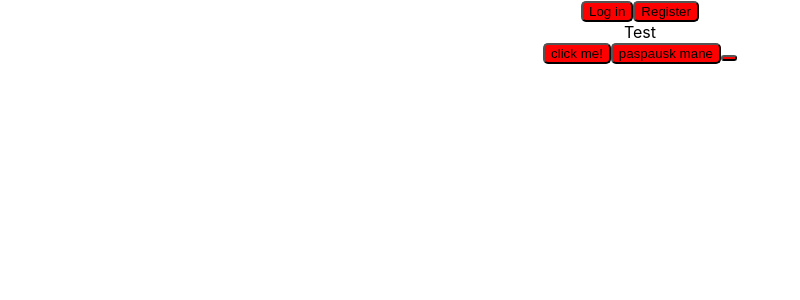
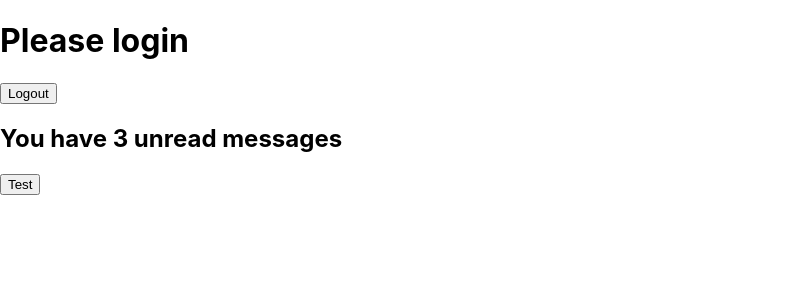
Before and after one commit to LaurisGi/ReactJs, a React (Create React App) app: page / in a window 1280 px wide. Shown: the top 300 px of the page, without its empty margins (0-800 px from the left). Built offline with nearby package versions, Linux system fonts and the light colour scheme.

Commit message:
3 paskaita

```diff
--- a/src/App.js
+++ b/src/App.js
@@ -1,20 +1,12 @@
-import logo from './logo.svg';
 import './App.css';
-import { Test } from './Test/Test' //! 1.1 pridetas test.js;
-import { Button } from './Button/Button';
-import { Header } from './Header/Header';
+import { Greeting } from './Greeting/Greeting';
 
 function App() {
 
   return (
-    <div className="App">
-      <Header />
-      <Test />
-      {/* //! 1.1 */}
-      <Button text="click me!" />
-      <Button text="paspausk mane"/>
-      <Button>Click ME!</Button>
-    </div>
+    <>
+      <Greeting isLoggedIn={false} unreadMessages={[1, 1, 1]} />
+    </>
   );
 }
 
--- /dev/null
+++ b/src/Greeting/Greeting.jsx
@@ -0,0 +1,30 @@
+import { UserGreeting } from '../UserGreeting/UserGreeting';
+import { GuestGreeting } from '../GuestGreeting/GuestGreeting';
+import { LoginButton } from '../LoginButton/LoginButton';
+import { LogoutButton } from '../LogoutButton/LogoutButton';
+
+export const Greeting = ({ isLoggedIn, unreadMessages }) => {
+
+    const handleClick = () => {
+        prompt('Test funkcija');
+    }
+
+    const handleLogout = () => {
+        prompt('You have been logged out!');
+    }
+
+    const handleLogin = () => {
+        prompt('You have successfully logged in!');
+    }
+
+    return (
+        <div>
+            {isLoggedIn ? <UserGreeting name={"Petrai"} onClick={handleClick} /> : <GuestGreeting />}
+            {isLoggedIn ? <LogoutButton onClick={handleLogout} /> : <LoginButton onClick={handleLogin} />}
+            {unreadMessages.length > 0 && (
+                <h2>You have {unreadMessages.length} unread messages</h2>
+            )}
+            <button onClick={handleClick}>Test</button>
+        </div>
+    )
+};
--- /dev/null
+++ b/src/GuestGreeting/GuestGreeting.jsx
@@ -0,0 +1 @@
+export const GuestGreeting = () => <h1>Please login</h1>
--- /dev/null
+++ b/src/LoginButton/LoginButton.js
@@ -0,0 +1,3 @@
+export const LoginButton = ({onClick}) => {
+    return  <button onClick={onClick}>Logout</button>;
+}
--- /dev/null
+++ b/src/LogoutButton/LogoutButton.js
@@ -0,0 +1,3 @@
+export const LogoutButton = ({onClick}) => {
+    return  <button onClick={onClick}>Logout</button>;
+}
--- /dev/null
+++ b/src/UserGreeting/UserGreeting.jsx
@@ -0,0 +1,7 @@
+export const UserGreeting = ({name}) => {
+     if (name) {
+     return <h1>Welcome Back, {name}</h1>;
+     }
+
+     return <h1>Welcome Back!</h1>;
+};
```
